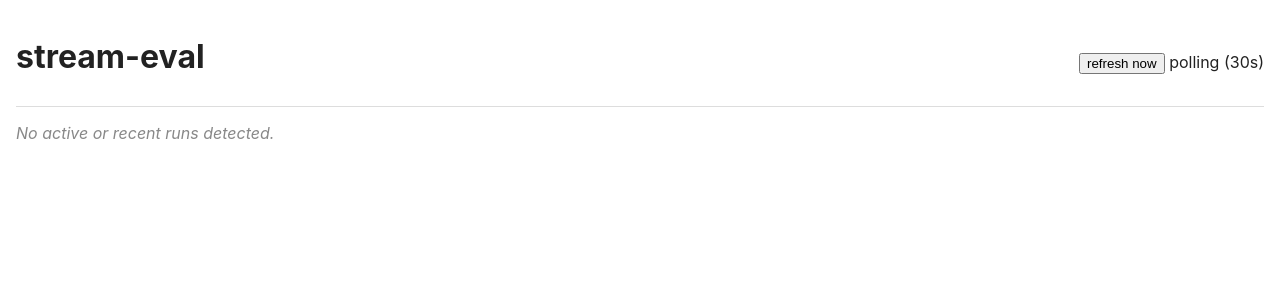
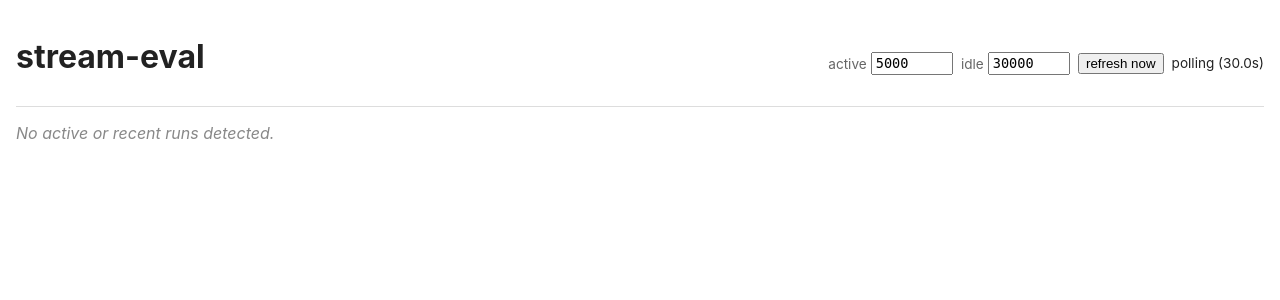
Before and after one commit to j-256/stream-eval, a Flask app: page / in a window 1280 px wide. Shown: the top 300 px of the page. Run offline with Flask 3, Linux system fonts and the light colour scheme.

Commit message:
feat(dashboard): tunable poll intervals + POST mutex
The 5s active / 30s idle polling was hardcoded. Two interval inputs
in the dashboard's top-right let operators tune per-tab without
restarting the server; defaults come from STREAM_EVAL_POLL_ACTIVE_MS
/ STREAM_EVAL_POLL_IDLE_MS env vars and per-tab overrides persist
in localStorage. A 100ms floor prevents accidental DoS via a typo
in the input.

Add a small JS mutex around button-click POSTs so the polling loop
doesn't re-render <main> 1-2 seconds before the POST response also
replaces it -- previously visible as a brief flicker on every click.
The poll-status string also now reports the actual interval rather
than the legacy hardcoded "5s" / "30s" labels.

190 tests pass.

```diff
--- a/stream_eval/monitor/app.py
+++ b/stream_eval/monitor/app.py
@@ -13,6 +13,7 @@ Public surface:
 - print_summary(session): one-shot CLI summary (replaces the old
   no-arg `eval-monitor.py`).
 """
+import os
 import time
 import webbrowser
 
@@ -50,6 +51,8 @@ def create_app(session=None):
         return {
             "state": state,
             "session": _resolve_session(),
+            "poll_active_ms": _poll_default("STREAM_EVAL_POLL_ACTIVE_MS", 5000),
+            "poll_idle_ms": _poll_default("STREAM_EVAL_POLL_IDLE_MS", 30000),
         }
 
     @app.route("/", methods=["GET"])
@@ -156,6 +159,19 @@ def _recent_for_row(row):
     return out
 
 
+def _poll_default(env_var, fallback):
+    """Read an integer ms from env, falling back to a hardcoded
+    default. The frontend uses this as the seed value for its
+    in-page tuning inputs; per-tab overrides come from localStorage."""
+    raw = os.environ.get(env_var)
+    if raw is None:
+        return fallback
+    try:
+        return max(100, int(raw))  # 100ms floor: don't let env spam the harness
+    except ValueError:
+        return fallback
+
+
 def _humanize(seconds):
     if seconds < 60:
         return f"{int(seconds)}s ago"
--- a/stream_eval/monitor/static/style.css
+++ b/stream_eval/monitor/static/style.css
@@ -3,7 +3,13 @@ body { font-family: -apple-system, BlinkMacSystemFont, sans-serif;
 header { display: flex; align-items: baseline; gap: 1rem;
          border-bottom: 1px solid #ddd; padding-bottom: 0.5rem; }
 .session { color: #888; font-size: 0.9rem; }
-.poll-controls { margin-left: auto; }
+.poll-controls { margin-left: auto; display: flex;
+                 align-items: center; gap: 0.5rem;
+                 font-size: 0.85rem; }
+.poll-tune { color: #666; }
+.poll-tune input { width: 4.5rem; padding: 0.1rem 0.2rem;
+                   font-family: ui-monospace, monospace;
+                   font-size: 0.85rem; }
 .row { margin: 0.75rem 0; padding: 0.5rem;
        border: 1px solid #eee; border-radius: 4px; }
 .row-header { display: flex; gap: 1rem; align-items: center;
@@ -82,4 +88,7 @@ tr.fail { background: #fff5f5; }
   button { background: #2a2a2a; color: #e0e0e0;
            border: 1px solid #555; border-radius: 3px; }
   button:hover { background: #333; }
+  .poll-tune { color: #aaa; }
+  .poll-tune input { background: #2a2a2a; color: #e0e0e0;
+                     border: 1px solid #555; }
 }
--- a/stream_eval/monitor/templates/base.html
+++ b/stream_eval/monitor/templates/base.html
@@ -5,11 +5,22 @@
   <title>stream-eval dashboard</title>
   <link rel="stylesheet" href="{{ url_for('static', filename='style.css') }}">
 </head>
-<body>
+<body data-poll-active-ms="{{ poll_active_ms | default(5000) }}"
+      data-poll-idle-ms="{{ poll_idle_ms | default(30000) }}">
   <header>
     <h1>stream-eval</h1>
     {% if session %}<div class="session">session: {{ session }}</div>{% endif %}
     <div class="poll-controls">
+      <label class="poll-tune" title="Poll interval (ms) when active runs exist">
+        active
+        <input id="poll-active-input" type="number" min="100" step="100"
+               value="{{ poll_active_ms | default(5000) }}">
+      </label>
+      <label class="poll-tune" title="Poll interval (ms) when no active runs">
+        idle
+        <input id="poll-idle-input" type="number" min="100" step="500"
+               value="{{ poll_idle_ms | default(30000) }}">
+      </label>
       <button id="refresh-now" type="button">refresh now</button>
       <span id="poll-status">polling</span>
     </div>
@@ -42,16 +53,45 @@
       localStorage.setItem(key, el.open ? "open" : "closed");
     }, true);
 
-    /* Layered polling: 5s when active runs exist, 30s when idle, pause
-       after ~3 min of no change. Click "refresh now" to resume. */
-    const POLL_ACTIVE_MS = 5000;
-    const POLL_IDLE_MS = 30000;
+    /* Layered polling: configurable per tab via the inputs at the top
+       of the dashboard. Defaults come from STREAM_EVAL_POLL_ACTIVE_MS
+       / STREAM_EVAL_POLL_IDLE_MS env vars (5000 / 30000); per-tab
+       overrides persist in localStorage. After ~3 min of no change the
+       loop pauses; click "refresh now" or change an interval input to
+       resume. */
     const PAUSE_AFTER_MS = 3 * 60 * 1000;
+    const POLL_STORAGE_ACTIVE = "stream-eval-poll-active-ms";
+    const POLL_STORAGE_IDLE = "stream-eval-poll-idle-ms";
+    const FLOOR_MS = 100;
+
+    function getPollMs(kind) {
+      const stored = localStorage.getItem(
+        kind === "active" ? POLL_STORAGE_ACTIVE : POLL_STORAGE_IDLE
+      );
+      if (stored !== null) {
+        const n = parseInt(stored, 10);
+        if (!Number.isNaN(n) && n >= FLOOR_MS) return n;
+      }
+      const attr = kind === "active" ? "pollActiveMs" : "pollIdleMs";
+      return parseInt(document.body.dataset[attr], 10) || FLOOR_MS;
+    }
+
+    /* Mutex: gate the poll loop while a button-click POST is in
+       flight. Without this, a 2-second poll can re-render <main>
+       1-2 seconds before the POST response also replaces it,
+       producing a brief visual flicker on every click. */
+    let inFlightPost = false;
+
     let lastChange = Date.now();
     let lastHtml = "";
     let timer = null;
 
     async function refresh() {
+      if (inFlightPost) {
+        // Skip this tick; we'll be re-scheduled when the POST resolves.
+        timer = setTimeout(refresh, getPollMs("active"));
+        return;
+      }
       try {
         const res = await fetch(window.location.pathname + "?_partial=1");
         const html = await res.text();
@@ -63,15 +103,16 @@
         }
         const isActive = document.querySelector("[data-active='true']") !== null;
         const isPaused = (Date.now() - lastChange) > PAUSE_AFTER_MS;
+        const intervalMs = isActive ? getPollMs("active") : getPollMs("idle");
         document.getElementById("poll-status").textContent =
           isPaused ? "paused (no change)"
-                   : isActive ? "polling (5s)" : "polling (30s)";
+                   : `polling (${(intervalMs / 1000).toFixed(1)}s)`;
         if (!isPaused) {
-          timer = setTimeout(refresh, isActive ? POLL_ACTIVE_MS : POLL_IDLE_MS);
+          timer = setTimeout(refresh, intervalMs);
         }
       } catch (e) {
         document.getElementById("poll-status").textContent = "error: " + e;
-        timer = setTimeout(refresh, POLL_IDLE_MS);
+        timer = setTimeout(refresh, getPollMs("idle"));
       }
     }
 
@@ -81,6 +122,24 @@
       refresh();
     });
 
+    /* Wire the two interval inputs: changes persist to localStorage
+       and immediately reschedule the next poll. */
+    function bindPollInput(elemId, storageKey) {
+      const elem = document.getElementById(elemId);
+      const stored = localStorage.getItem(storageKey);
+      if (stored !== null) elem.value = stored;
+      elem.addEventListener("change", () => {
+        const n = parseInt(elem.value, 10);
+        if (Number.isNaN(n) || n < FLOOR_MS) return;
+        localStorage.setItem(storageKey, String(n));
+        lastChange = Date.now();  // also un-pause if we'd auto-paused
+        if (timer) clearTimeout(timer);
+        refresh();
+      });
+    }
+    bindPollInput("poll-active-input", POLL_STORAGE_ACTIVE);
+    bindPollInput("poll-idle-input", POLL_STORAGE_IDLE);
+
     /* Intercept worker-control form submits. POST to the form's action,
        replace <main> with the response body, and restart the polling
        cycle. As of F.5 every row has its own controls (no global
@@ -89,6 +148,7 @@
       const form = ev.target;
       if (!form.matches(".row .controls form")) return;
       ev.preventDefault();
+      inFlightPost = true;
       try {
         const res = await fetch(form.action, { method: "POST" });
         const html = await res.text();
@@ -96,11 +156,13 @@
         applyPersistedDetails();
         lastHtml = html;
         lastChange = Date.now();
-        if (timer) clearTimeout(timer);
-        timer = setTimeout(refresh, POLL_ACTIVE_MS);
       } catch (e) {
         document.getElementById("poll-status").textContent =
           "control error: " + e;
+      } finally {
+        inFlightPost = false;
+        if (timer) clearTimeout(timer);
+        timer = setTimeout(refresh, getPollMs("active"));
       }
     });
 
```
Also changed, not shown: tests/test_monitor_app.py (+15 -0 lines), README.md, 1 other file.
